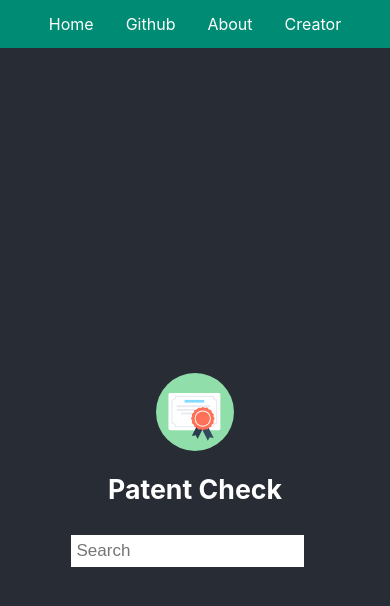
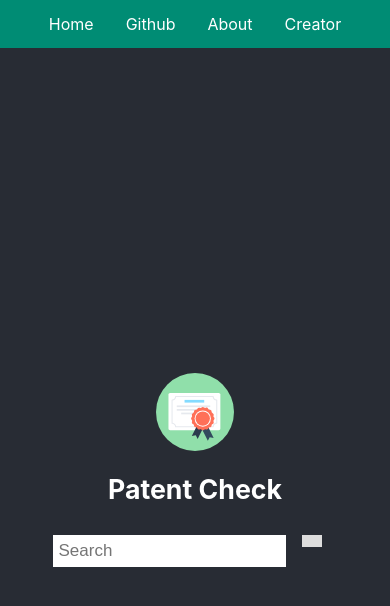
Before and after one commit to HIGHCHOLESTEROL1/Patent-pull, a React (Create React App) app in the folder patent-app/: page / in a window 390 px wide. Shown: the top 606 px of the page. Built offline with nearby package versions, Linux system fonts and the light colour scheme.

Commit message:
responsive search button

```diff
--- a/patent-app/src/SearchBar.css
+++ b/patent-app/src/SearchBar.css
@@ -6,3 +6,16 @@
     margin-right: 16px;
     font-size: 17px;
   }
+button {
+    float: right;
+    padding: 6px 10px;
+    margin-top: 8px;
+    margin-right: 16px;
+    background: #ddd;
+    font-size: 17px;
+    border: none;
+    cursor: pointer;
+  }
+  button:hover {
+    background: #ccc;
+  }
--- a/patent-app/src/SearchBar.js
+++ b/patent-app/src/SearchBar.js
@@ -3,7 +3,8 @@ import './SearchBar.css';
 function SearchBar(){
     return(
         <div class = 'Bar'>
-            <input type = "text" placeholder = "Search"/>
+            <button type="submit"><i class="fa fa-search"></i></button>
+            <input type = "text" placeholder = "Search" name = "search"/>
         </div>
     )
 }
```
